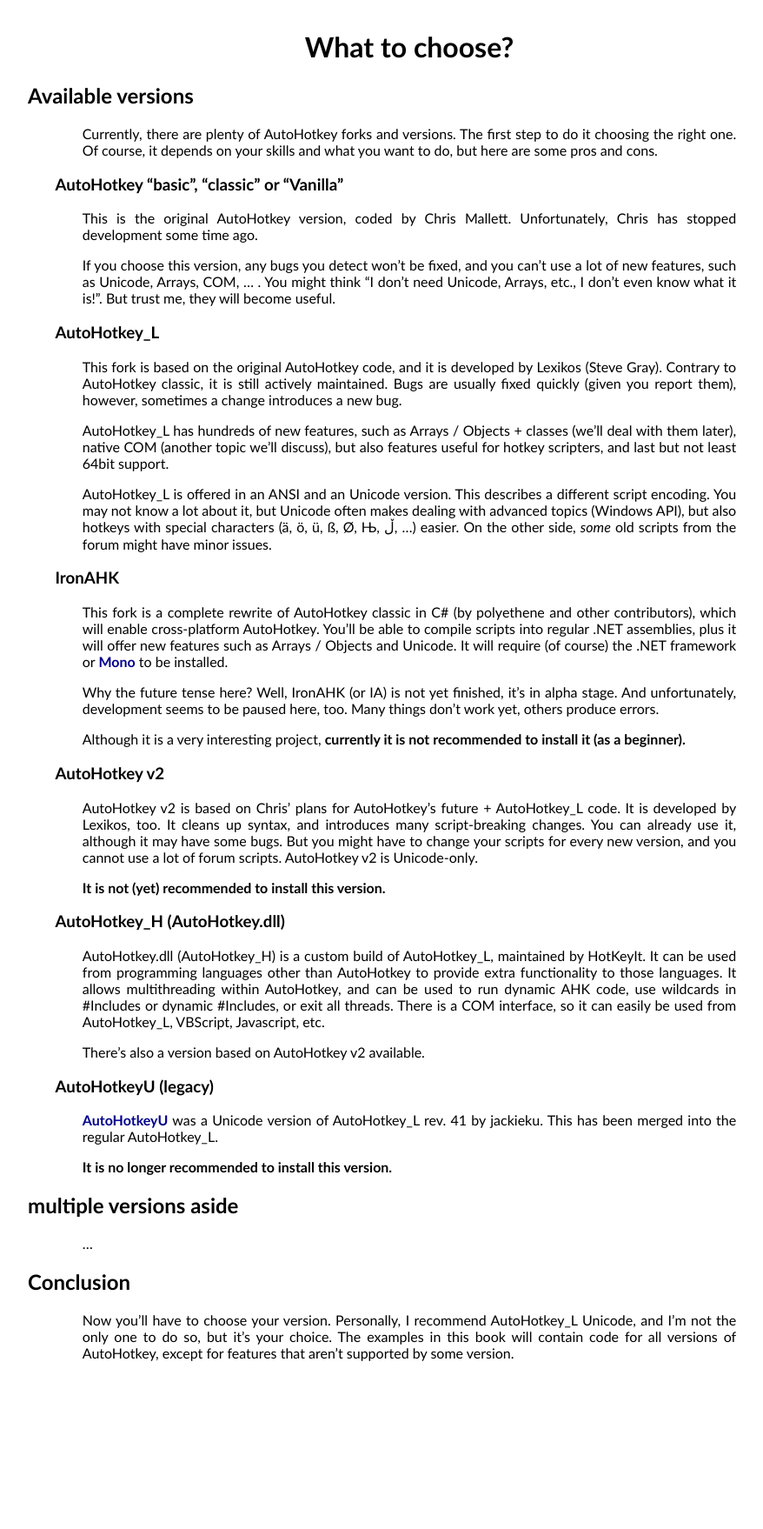
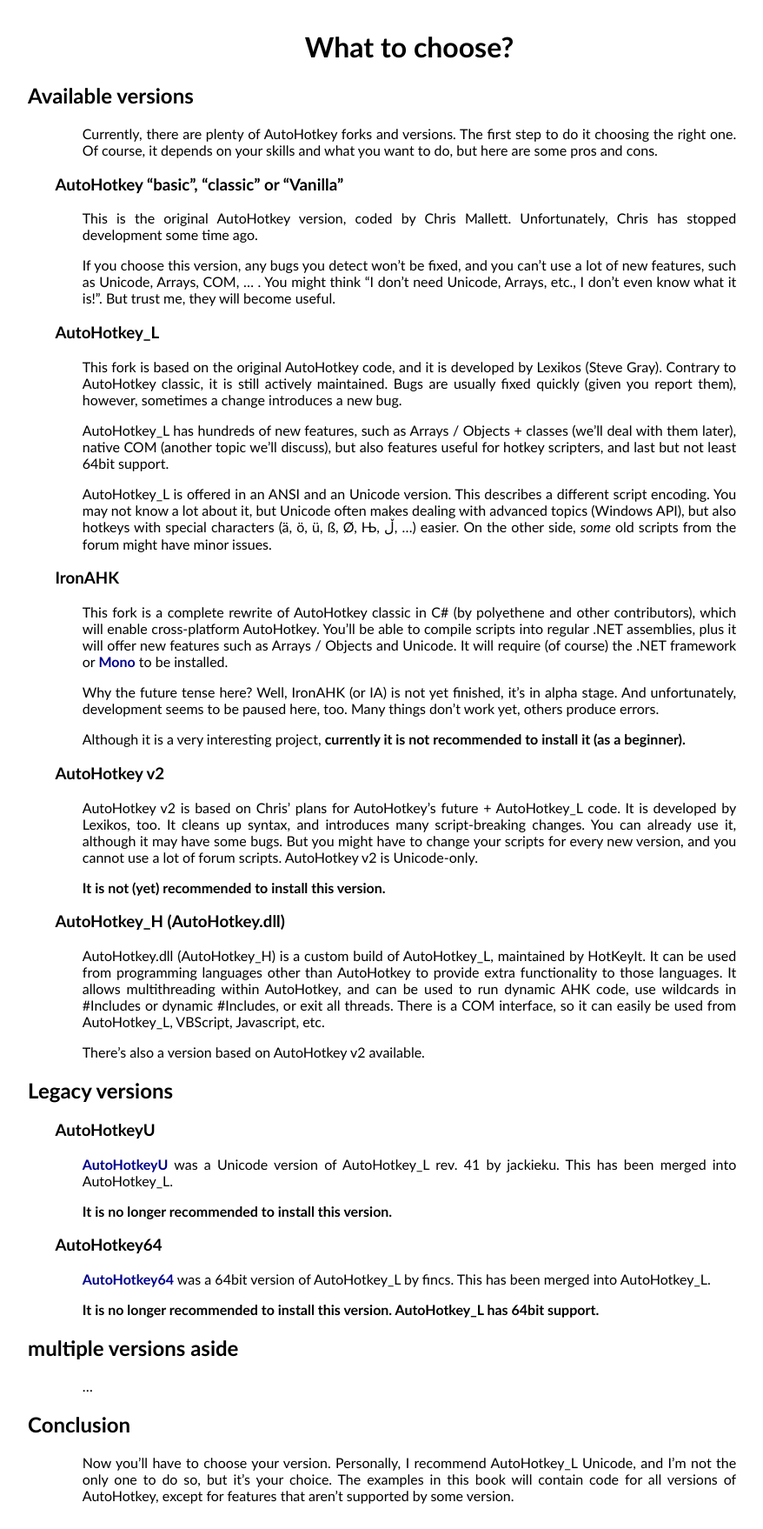
Before and after one commit to maul-esel/ahkbook, a Jekyll site: the page built from en/_posts/2011-10-30-What-Version-To-Choose.markdown, in a window 1280 px wide. Shown: the whole page at 87% size, without its empty margins (169-1047 px from the left). Built offline with Jekyll 4.4.1, drawn with Linux system fonts in a browser that asks for light colours; before the commit the page ends 1594 px from its top, so only the background shows below that.

Commit message:
add AutoHotkey64 paragraph

```diff
--- a/en/_posts/2011-10-30-What-Version-To-Choose.markdown
+++ b/en/_posts/2011-10-30-What-Version-To-Choose.markdown
@@ -42,10 +42,17 @@ AutoHotkey.dll (AutoHotkey\_H) is a custom build of AutoHotkey\_L, maintained by
 
 There's also a version based on AutoHotkey v2 available.
 
-### AutoHotkeyU (legacy)
-[AutoHotkeyU](http://www.autohotkey.com/forum/viewtopic.php?t=50485) was a Unicode version of AutoHotkey\_L rev. 41 by jackieku. This has been merged into the regular AutoHotkey\_L.
+## Legacy versions
+
+### AutoHotkeyU
+[AutoHotkeyU](http://www.autohotkey.com/forum/viewtopic.php?t=50485) was a Unicode version of AutoHotkey\_L rev. 41 by jackieku. This has been merged into AutoHotkey\_L.
 
 **It is no longer recommended to install this version.**
+
+### AutoHotkey64
+[AutoHotkey64](http://www.autohotkey.com/forum/topic58237.html) was a 64bit version of AutoHotkey\_L by fincs. This has been merged into AutoHotkey\_L.
+
+**It is no longer recommended to install this version. AutoHotkey\_L has 64bit support.**
 
 ## multiple versions aside
 ...
```
